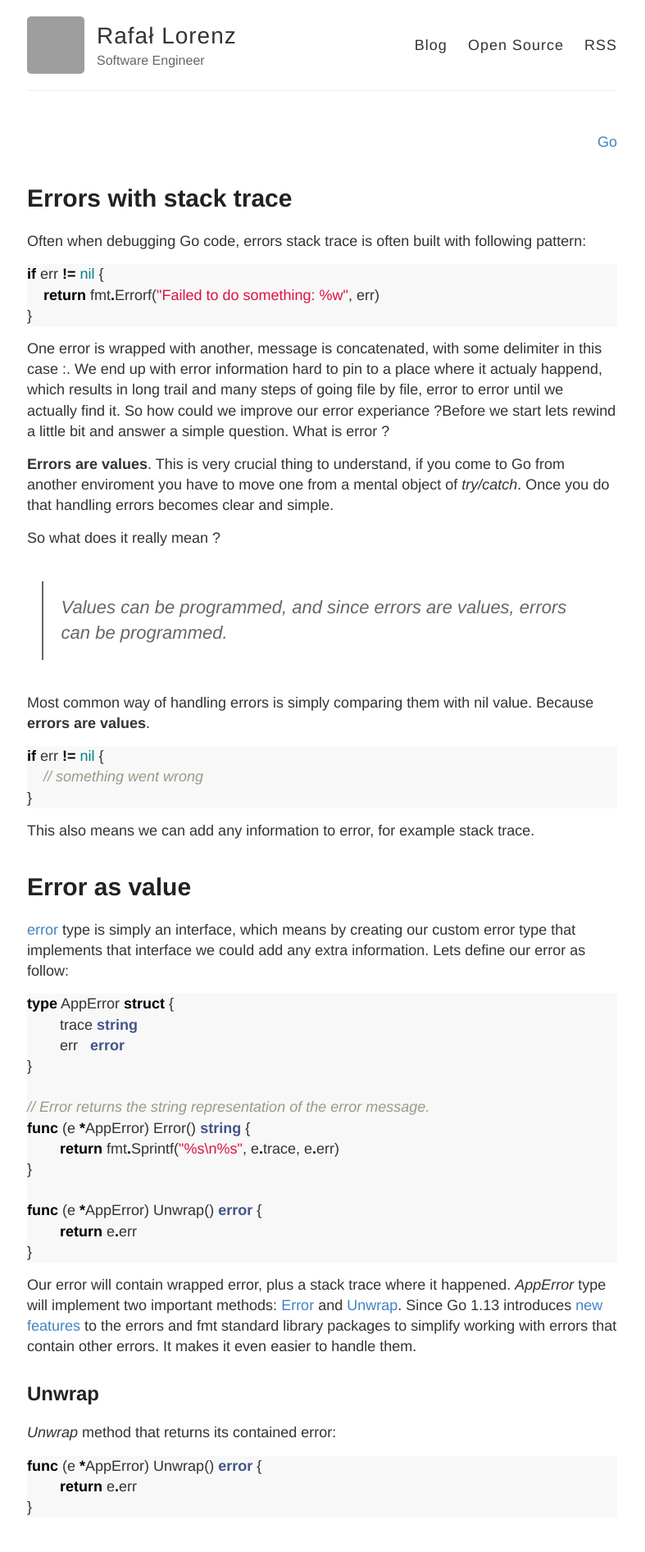
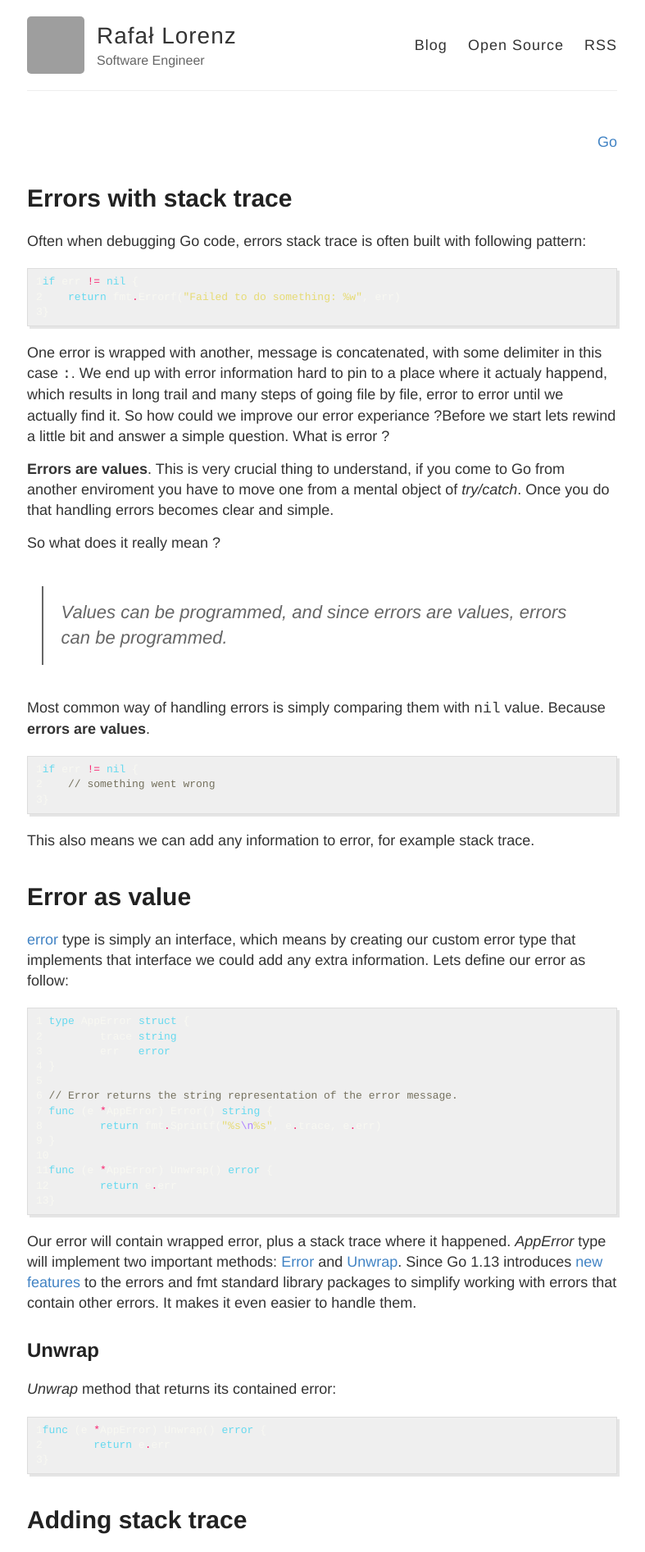
Before and after one commit to vardius/vardius.github.io, a Jekyll site: the page built from _posts/2020-6-02-go-error-stack-trace.md, in a window 1280 px wide. Shown: the top 1893 px of the page at 82% size, without its empty margins (247-1034 px from the left). Built offline with Jekyll 4.4.1, drawn with Linux system fonts in a browser that asks for light colours; comment, search, counter and statistics services are not loaded; some of the changed text lies outside the part shown; grey boxes are pictures that could not be loaded.

Commit message:
update styles

```diff
--- a/_config.yml
+++ b/_config.yml
@@ -67,15 +67,21 @@
 
 markdown: kramdown
 highlighter: rouge
+
 # Jekyll 3 now only supports Kramdown for Markdown
 kramdown:
   # Use GitHub flavored markdown, including triple backtick fenced code blocks
   input: GFM
   # Jekyll 3 and GitHub Pages now only support rouge for syntax highlighting
-  syntax_highlighter: rouge
-  syntax_highlighter_opts:
+  syntax_highlighter: rouge # http://kramdown.gettalong.org/syntax_highlighter/rouge.html
+  syntax_highlighter_opts: # https://github.com/jneen/rouge#full-options
     # Use existing pygments syntax highlighting css
     css_class: 'highlight'
+    span:
+      line_numbers: false
+    block:
+      line_numbers: true
+      start_line: 1
 
 # Set the Sass partials directory, as we're using @imports
 sass:
--- a/_sass/_highlights.scss
+++ b/_sass/_highlights.scss
@@ -17,71 +17,73 @@
   font-family:'Bitstream Vera Sans Mono','Courier', monospace;
 }
 
-.highlight .c { color: #586E75 } /* Comment */
-.highlight .err { color: #93A1A1 } /* Error */
-.highlight .g { color: #93A1A1 } /* Generic */
-.highlight .k { color: #859900 } /* Keyword */
-.highlight .l { color: #93A1A1 } /* Literal */
-.highlight .n { color: #93A1A1 } /* Name */
-.highlight .o { color: #859900 } /* Operator */
-.highlight .x { color: #CB4B16 } /* Other */
-.highlight .p { color: #93A1A1 } /* Punctuation */
-.highlight .cm { color: #586E75 } /* Comment.Multiline */
-.highlight .cp { color: #859900 } /* Comment.Preproc */
-.highlight .c1 { color: #586E75 } /* Comment.Single */
-.highlight .cs { color: #859900 } /* Comment.Special */
-.highlight .gd { color: #2AA198 } /* Generic.Deleted */
-.highlight .ge { color: #93A1A1; font-style: italic } /* Generic.Emph */
-.highlight .gr { color: #DC322F } /* Generic.Error */
-.highlight .gh { color: #CB4B16 } /* Generic.Heading */
-.highlight .gi { color: #859900 } /* Generic.Inserted */
-.highlight .go { color: #93A1A1 } /* Generic.Output */
-.highlight .gp { color: #93A1A1 } /* Generic.Prompt */
-.highlight .gs { color: #93A1A1; font-weight: bold } /* Generic.Strong */
-.highlight .gu { color: #CB4B16 } /* Generic.Subheading */
-.highlight .gt { color: #93A1A1 } /* Generic.Traceback */
-.highlight .kc { color: #CB4B16 } /* Keyword.Constant */
-.highlight .kd { color: #268BD2 } /* Keyword.Declaration */
-.highlight .kn { color: #859900 } /* Keyword.Namespace */
-.highlight .kp { color: #859900 } /* Keyword.Pseudo */
-.highlight .kr { color: #268BD2 } /* Keyword.Reserved */
-.highlight .kt { color: #DC322F } /* Keyword.Type */
-.highlight .ld { color: #93A1A1 } /* Literal.Date */
-.highlight .m { color: #2AA198 } /* Literal.Number */
-.highlight .s { color: #2AA198 } /* Literal.String */
-.highlight .na { color: #93A1A1 } /* Name.Attribute */
-.highlight .nb { color: #B58900 } /* Name.Builtin */
-.highlight .nc { color: #268BD2 } /* Name.Class */
-.highlight .no { color: #CB4B16 } /* Name.Constant */
-.highlight .nd { color: #268BD2 } /* Name.Decorator */
-.highlight .ni { color: #CB4B16 } /* Name.Entity */
-.highlight .ne { color: #CB4B16 } /* Name.Exception */
-.highlight .nf { color: #268BD2 } /* Name.Function */
-.highlight .nl { color: #93A1A1 } /* Name.Label */
-.highlight .nn { color: #93A1A1 } /* Name.Namespace */
-.highlight .nx { color: #555 } /* Name.Other */
-.highlight .py { color: #93A1A1 } /* Name.Property */
-.highlight .nt { color: #268BD2 } /* Name.Tag */
-.highlight .nv { color: #268BD2 } /* Name.Variable */
-.highlight .ow { color: #859900 } /* Operator.Word */
-.highlight .w { color: #93A1A1 } /* Text.Whitespace */
-.highlight .mf { color: #2AA198 } /* Literal.Number.Float */
-.highlight .mh { color: #2AA198 } /* Literal.Number.Hex */
-.highlight .mi { color: #2AA198 } /* Literal.Number.Integer */
-.highlight .mo { color: #2AA198 } /* Literal.Number.Oct */
-.highlight .sb { color: #586E75 } /* Literal.String.Backtick */
-.highlight .sc { color: #2AA198 } /* Literal.String.Char */
-.highlight .sd { color: #93A1A1 } /* Literal.String.Doc */
-.highlight .s2 { color: #2AA198 } /* Literal.String.Double */
-.highlight .se { color: #CB4B16 } /* Literal.String.Escape */
-.highlight .sh { color: #93A1A1 } /* Literal.String.Heredoc */
-.highlight .si { color: #2AA198 } /* Literal.String.Interpol */
-.highlight .sx { color: #2AA198 } /* Literal.String.Other */
-.highlight .sr { color: #DC322F } /* Literal.String.Regex */
-.highlight .s1 { color: #2AA198 } /* Literal.String.Single */
-.highlight .ss { color: #2AA198 } /* Literal.String.Symbol */
-.highlight .bp { color: #268BD2 } /* Name.Builtin.Pseudo */
-.highlight .vc { color: #268BD2 } /* Name.Variable.Class */
-.highlight .vg { color: #268BD2 } /* Name.Variable.Global */
-.highlight .vi { color: #268BD2 } /* Name.Variable.Instance */
-.highlight .il { color: #2AA198 } /* Literal.Number.Integer.Long */
+.highlight .hll { background-color: #49483e }
+.highlight  { background: #272822; color: #f8f8f2 }
+.highlight .c { color: #75715e } /* Comment */
+.highlight .err { color: #960050; background-color: #1e0010 } /* Error */
+.highlight .k { color: #66d9ef } /* Keyword */
+.highlight .l { color: #ae81ff } /* Literal */
+.highlight .n { color: #f8f8f2 } /* Name */
+.highlight .o { color: #f92672 } /* Operator */
+.highlight .p { color: #f8f8f2 } /* Punctuation */
+.highlight .ch { color: #75715e } /* Comment.Hashbang */
+.highlight .cm { color: #75715e } /* Comment.Multiline */
+.highlight .cp { color: #75715e } /* Comment.Preproc */
+.highlight .cpf { color: #75715e } /* Comment.PreprocFile */
+.highlight .c1 { color: #75715e } /* Comment.Single */
+.highlight .cs { color: #75715e } /* Comment.Special */
+.highlight .gd { color: #f92672 } /* Generic.Deleted */
+.highlight .ge { font-style: italic } /* Generic.Emph */
+.highlight .gi { color: #a6e22e } /* Generic.Inserted */
+.highlight .gs { font-weight: bold } /* Generic.Strong */
+.highlight .gu { color: #75715e } /* Generic.Subheading */
+.highlight .kc { color: #66d9ef } /* Keyword.Constant */
+.highlight .kd { color: #66d9ef } /* Keyword.Declaration */
+.highlight .kn { color: #f92672 } /* Keyword.Namespace */
+.highlight .kp { color: #66d9ef } /* Keyword.Pseudo */
+.highlight .kr { color: #66d9ef } /* Keyword.Reserved */
+.highlight .kt { color: #66d9ef } /* Keyword.Type */
+.highlight .ld { color: #e6db74 } /* Literal.Date */
+.highlight .m { color: #ae81ff } /* Literal.Number */
+.highlight .s { color: #e6db74 } /* Literal.String */
+.highlight .na { color: #a6e22e } /* Name.Attribute */
+.highlight .nb { color: #f8f8f2 } /* Name.Builtin */
+.highlight .nc { color: #a6e22e } /* Name.Class */
+.highlight .no { color: #66d9ef } /* Name.Constant */
+.highlight .nd { color: #a6e22e } /* Name.Decorator */
+.highlight .ni { color: #f8f8f2 } /* Name.Entity */
+.highlight .ne { color: #a6e22e } /* Name.Exception */
+.highlight .nf { color: #a6e22e } /* Name.Function */
+.highlight .nl { color: #f8f8f2 } /* Name.Label */
+.highlight .nn { color: #f8f8f2 } /* Name.Namespace */
+.highlight .nx { color: #a6e22e } /* Name.Other */
+.highlight .py { color: #f8f8f2 } /* Name.Property */
+.highlight .nt { color: #f92672 } /* Name.Tag */
+.highlight .nv { color: #f8f8f2 } /* Name.Variable */
+.highlight .ow { color: #f92672 } /* Operator.Word */
+.highlight .w { color: #f8f8f2 } /* Text.Whitespace */
+.highlight .mb { color: #ae81ff } /* Literal.Number.Bin */
+.highlight .mf { color: #ae81ff } /* Literal.Number.Float */
+.highlight .mh { color: #ae81ff } /* Literal.Number.Hex */
+.highlight .mi { color: #ae81ff } /* Literal.Number.Integer */
+.highlight .mo { color: #ae81ff } /* Literal.Number.Oct */
+.highlight .sa { color: #e6db74 } /* Literal.String.Affix */
+.highlight .sb { color: #e6db74 } /* Literal.String.Backtick */
+.highlight .sc { color: #e6db74 } /* Literal.String.Char */
+.highlight .dl { color: #e6db74 } /* Literal.String.Delimiter */
+.highlight .sd { color: #e6db74 } /* Literal.String.Doc */
+.highlight .s2 { color: #e6db74 } /* Literal.String.Double */
+.highlight .se { color: #ae81ff } /* Literal.String.Escape */
+.highlight .sh { color: #e6db74 } /* Literal.String.Heredoc */
+.highlight .si { color: #e6db74 } /* Literal.String.Interpol */
+.highlight .sx { color: #e6db74 } /* Literal.String.Other */
+.highlight .sr { color: #e6db74 } /* Literal.String.Regex */
+.highlight .s1 { color: #e6db74 } /* Literal.String.Single */
+.highlight .ss { color: #e6db74 } /* Literal.String.Symbol */
+.highlight .bp { color: #f8f8f2 } /* Name.Builtin.Pseudo */
+.highlight .fm { color: #a6e22e } /* Name.Function.Magic */
+.highlight .vc { color: #f8f8f2 } /* Name.Variable.Class */
+.highlight .vg { color: #f8f8f2 } /* Name.Variable.Global */
+.highlight .vi { color: #f8f8f2 } /* Name.Variable.Instance */
+.highlight .vm { color: #f8f8f2 } /* Name.Variable.Magic */
+.highlight .il { color: #ae81ff } /* Literal.Number.Integer.Long */
--- a/_sass/_rouge-github.scss
+++ /dev/null
@@ -1,209 +0,0 @@
-.highlight table td { padding: 5px; }
-.highlight table pre { margin: 0; }
-.highlight .cm {
-  color: #999988;
-  font-style: italic;
-}
-.highlight .cp {
-  color: #999999;
-  font-weight: bold;
-}
-.highlight .c1 {
-  color: #999988;
-  font-style: italic;
-}
-.highlight .cs {
-  color: #999999;
-  font-weight: bold;
-  font-style: italic;
-}
-.highlight .c, .highlight .cd {
-  color: #999988;
-  font-style: italic;
-}
-.highlight .err {
-  color: #a61717;
-  background-color: #e3d2d2;
-}
-.highlight .gd {
-  color: #000000;
-  background-color: #ffdddd;
-}
-.highlight .ge {
-  color: #000000;
-  font-style: italic;
-}
-.highlight .gr {
-  color: #aa0000;
-}
-.highlight .gh {
-  color: #999999;
-}
-.highlight .gi {
-  color: #000000;
-  background-color: #ddffdd;
-}
-.highlight .go {
-  color: #888888;
-}
-.highlight .gp {
-  color: #555555;
-}
-.highlight .gs {
-  font-weight: bold;
-}
-.highlight .gu {
-  color: #aaaaaa;
-}
-.highlight .gt {
-  color: #aa0000;
-}
-.highlight .kc {
-  color: #000000;
-  font-weight: bold;
-}
-.highlight .kd {
-  color: #000000;
-  font-weight: bold;
-}
-.highlight .kn {
-  color: #000000;
-  font-weight: bold;
-}
-.highlight .kp {
-  color: #000000;
-  font-weight: bold;
-}
-.highlight .kr {
-  color: #000000;
-  font-weight: bold;
-}
-.highlight .kt {
-  color: #445588;
-  font-weight: bold;
-}
-.highlight .k, .highlight .kv {
-  color: #000000;
-  font-weight: bold;
-}
-.highlight .mf {
-  color: #009999;
-}
-.highlight .mh {
-  color: #009999;
-}
-.highlight .il {
-  color: #009999;
-}
-.highlight .mi {
-  color: #009999;
-}
-.highlight .mo {
-  color: #009999;
-}
-.highlight .m, .highlight .mb, .highlight .mx {
-  color: #009999;
-}
-.highlight .sb {
-  color: #d14;
-}
-.highlight .sc {
-  color: #d14;
-}
-.highlight .sd {
-  color: #d14;
-}
-.highlight .s2 {
-  color: #d14;
-}
-.highlight .se {
-  color: #d14;
-}
-.highlight .sh {
-  color: #d14;
-}
-.highlight .si {
-  color: #d14;
-}
-.highlight .sx {
-  color: #d14;
-}
-.highlight .sr {
-  color: #009926;
-}
-.highlight .s1 {
-  color: #d14;
-}
-.highlight .ss {
-  color: #990073;
-}
-.highlight .s {
-  color: #d14;
-}
-.highlight .na {
-  color: #008080;
-}
-.highlight .bp {
-  color: #999999;
-}
-.highlight .nb {
-  color: #0086B3;
-}
-.highlight .nc {
-  color: #445588;
-  font-weight: bold;
-}
-.highlight .no {
-  color: #008080;
-}
-.highlight .nd {
-  color: #3c5d5d;
-  font-weight: bold;
-}
-.highlight .ni {
-  color: #800080;
-}
-.highlight .ne {
-  color: #990000;
-  font-weight: bold;
-}
-.highlight .nf {
-  color: #990000;
-  font-weight: bold;
-}
-.highlight .nl {
-  color: #990000;
-  font-weight: bold;
-}
-.highlight .nn {
-  color: #555555;
-}
-.highlight .nt {
-  color: #000080;
-}
-.highlight .vc {
-  color: #008080;
-}
-.highlight .vg {
-  color: #008080;
-}
-.highlight .vi {
-  color: #008080;
-}
-.highlight .nv {
-  color: #008080;
-}
-.highlight .ow {
-  color: #000000;
-  font-weight: bold;
-}
-.highlight .o {
-  color: #000000;
-  font-weight: bold;
-}
-.highlight .w {
-  color: #bbbbbb;
-}
-.highlight {
-  background-color: #f8f8f8;
-}
--- a/style.scss
+++ b/style.scss
@@ -291,5 +291,4 @@
 
 // Settled on moving the import of syntax highlighting to the bottom of the CSS
 // ... Otherwise it really bloats up the top of the CSS file and makes it difficult to find the start
-// @import "highlights";
-@import "rouge-github";
+@import "highlights";
```
